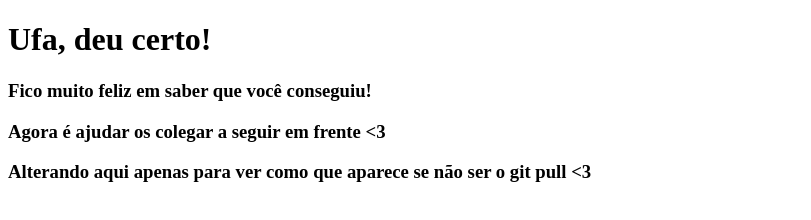
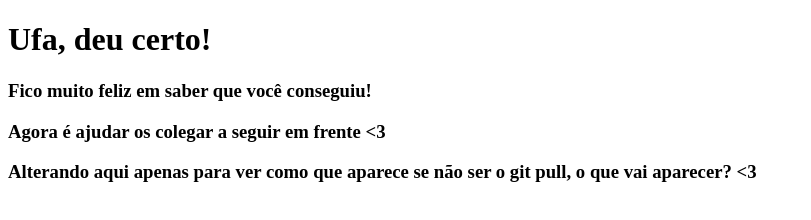
Before and after one commit to ellenCoelh/html-textview, a plain HTML site: page index.html in a window 1280 px wide. Shown: the whole page, without its empty margins (0-811 px from the left). Drawn offline with Linux system fonts and the light colour scheme.

Commit message:
git pull

```diff
--- a/index.html
+++ b/index.html
@@ -10,6 +10,6 @@
     <h1>Ufa, deu certo!</h1>
     <h3>Fico muito feliz em saber que você conseguiu!</h3>
     <h3>Agora é ajudar os colegar a seguir em frente <3</h3>
-    <h3>Alterando aqui apenas para ver como que aparece se não ser o git pull <3</h3>
+    <h3>Alterando aqui apenas para ver como que aparece se não ser o git pull, o que vai aparecer? <3</h3>
   </body>
 </html>
```
